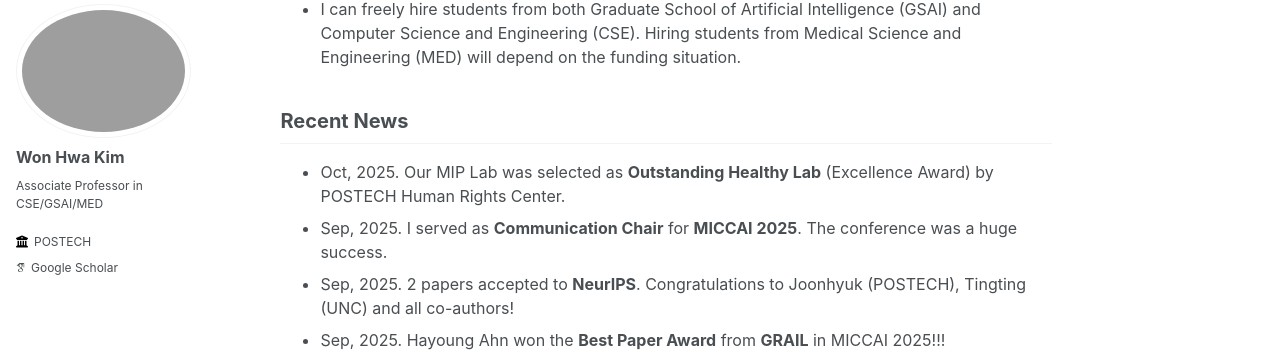
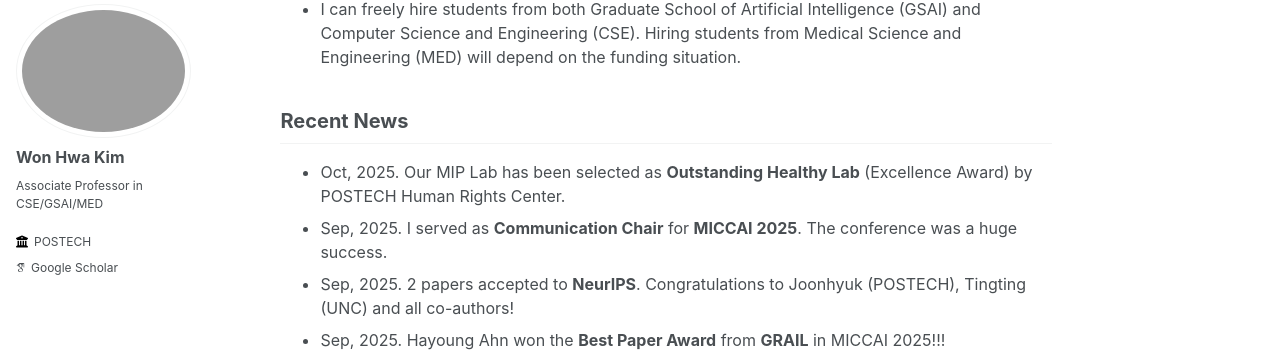
Before and after one commit to wwplato/wwplato.github.io, a Jekyll site: the page built from _pages/about.md, in a window 1280 px wide and 900 px high, scrolled down 588 px. Shown: the part 98-453 px from the top of the window. Built offline with Jekyll 4.4.1, drawn with Linux system fonts in a browser that asks for light colours; some web fonts are replaced.

Commit message:
Update about.md

```diff
--- a/_pages/about.md
+++ b/_pages/about.md
@@ -32,7 +32,7 @@ I am always looking for highly **self-motivated** students with long term goals.
 
 Recent News
 -----
-* Oct, 2025. Our MIP Lab was selected as **Outstanding Healthy Lab** (Excellence Award) by POSTECH Human Rights Center.
+* Oct, 2025. Our MIP Lab has been selected as **Outstanding Healthy Lab** (Excellence Award) by POSTECH Human Rights Center.
 * Sep, 2025. I served as **Communication Chair** for **MICCAI 2025**. The conference was a huge success.
 * Sep, 2025. 2 papers accepted to **NeurIPS**. Congratulations to Joonhyuk (POSTECH), Tingting (UNC) and all co-authors!
 * Sep, 2025. Hayoung Ahn won the **Best Paper Award** from **GRAIL** in MICCAI 2025!!!
```
